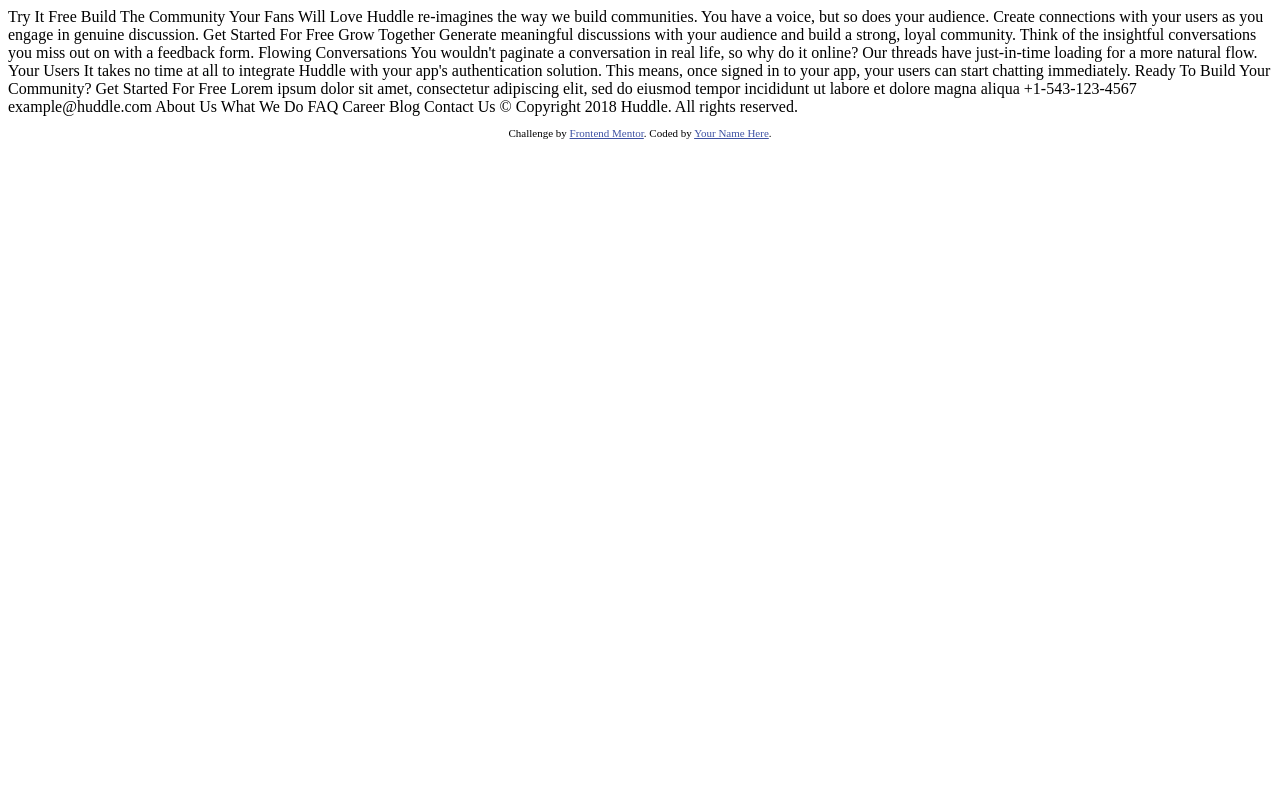
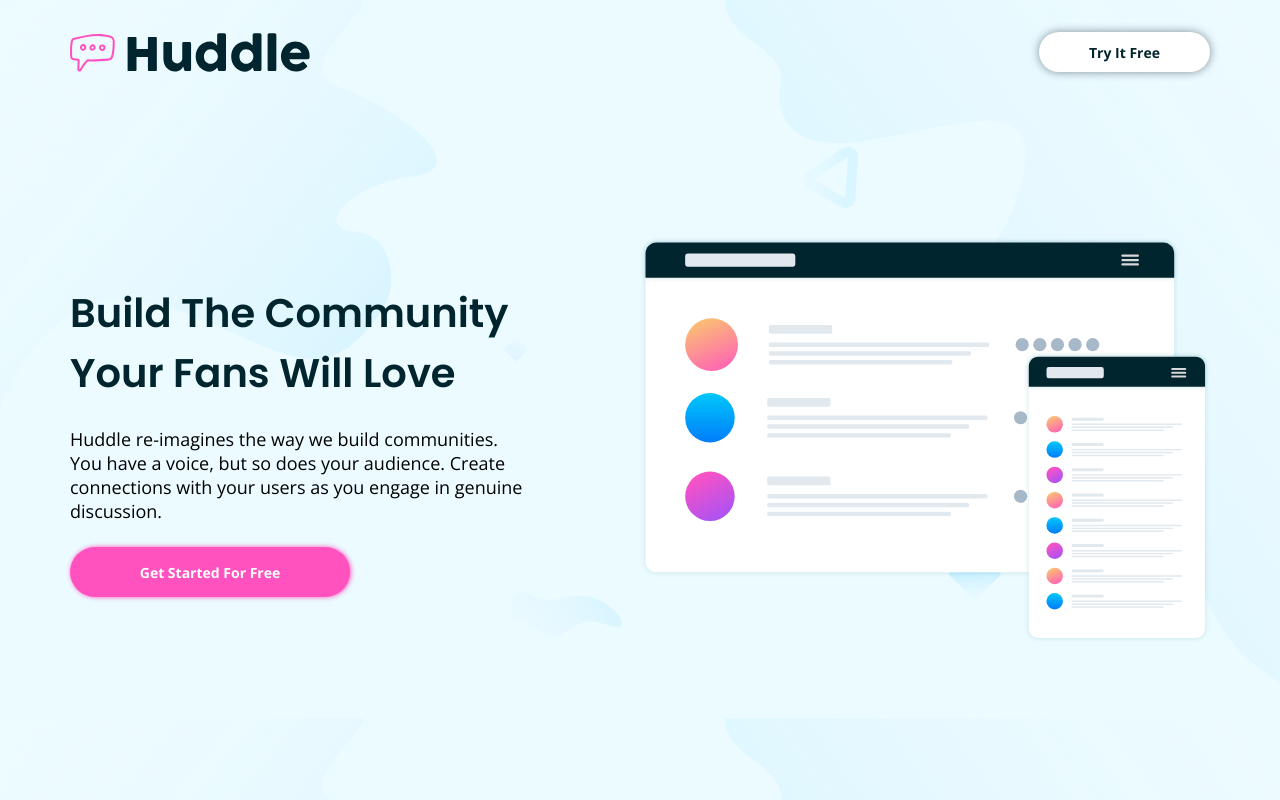
Before and after one commit to ahmedbaligh/huddle-landing, a plain HTML site: page index.html in a window 1280 px wide. Drawn offline with nearby package versions, Linux system fonts and the light colour scheme.

Commit message:
feat: Add app header and hero section

```diff
--- /dev/null
+++ b/css/styles.css
@@ -0,0 +1,149 @@
+/* Resets */
+*,
+*::before,
+*::after {
+  box-sizing: border-box;
+  margin: 0;
+  padding: 0;
+}
+
+/* img {
+  max-width: 100%;
+} */
+
+button {
+  border: none;
+  background-color: transparent;
+  font: inherit;
+  cursor: pointer;
+}
+
+/* Global Styles */
+body {
+  font-weight: 400;
+  font-size: 18px;
+  font-family: 'Open Sans', sans-serif;
+}
+
+h1,
+h2,
+h3 {
+  font-family: 'Poppins', sans-serif;
+  font-weight: 600;
+}
+
+.container {
+  padding-left: 70px;
+  padding-right: 70px;
+}
+
+/* App Header */
+.app-header {
+  position: absolute;
+  top: 0;
+  left: 0;
+  width: 100%;
+  display: flex;
+  justify-content: space-between;
+  align-items: center;
+  gap: 50px;
+  background-color: transparent;
+  padding-top: 32px;
+  padding-bottom: 32px;
+}
+
+.try-for-free {
+  color: hsl(192, 100%, 9%);
+  background-color: white;
+  font-size: 14px;
+  font-weight: 700;
+  padding: 5px 50px;
+  border-radius: 50px;
+  height: 40px;
+  box-shadow: 0px 0px 10px hsl(208, 11%, 55%);
+}
+
+/* Intro Section */
+.intro {
+  min-height: 100vh;
+  display: flex;
+  align-items: center;
+  justify-content: space-between;
+  gap: 10%;
+  padding-top: 140px;
+  padding-bottom: 60px;
+  background-image: url('/images/bg-hero-desktop.svg');
+  background-color: hsl(193, 100%, 96%);
+}
+
+.intro-info {
+  width: 40%;
+}
+
+h1 {
+  font-size: 40px;
+  color: hsl(192, 100%, 9%);
+}
+
+.product-description {
+  margin: 24px 0;
+}
+
+.intro-info .cta {
+  padding: 5px 50px;
+  height: 50px;
+  width: 280px;
+  border-radius: 50px;
+  background-color: hsl(322, 100%, 66%);
+  color: white;
+  font-size: 14px;
+  font-weight: 700;
+  box-shadow: 1px 0px 5px hsl(322, 100%, 66%);
+}
+
+.intro-info .cta:hover {
+  opacity: 0.6;
+}
+
+.intro-illustration {
+  width: 50%;
+}
+
+/* Responsive Styles */
+@media (max-width: 699px) {
+  .container {
+    padding-left: 30px;
+    padding-right: 30px;
+  }
+
+  .app-logo {
+    width: 100px;
+  }
+
+  .try-for-free {
+    padding: 3px 25px;
+    font-size: 12px;
+    height: 28px;
+  }
+
+  .intro {
+    flex-direction: column;
+    /* align-items: stretch; */
+    gap: 80px;
+  }
+
+  .intro > * {
+    width: 100%;
+  }
+
+  .intro-info {
+    display: flex;
+    flex-direction: column;
+    align-items: center;
+    text-align: center;
+  }
+
+  h1 {
+    font-size: 24px;
+  }
+}
--- a/index.html
+++ b/index.html
@@ -1,70 +1,45 @@
 <!DOCTYPE html>
 <html lang="en">
-<head>
-  <meta charset="UTF-8">
-  <meta name="viewport" content="width=device-width, initial-scale=1.0"> <!-- displays site properly based on user's device -->
+  <head>
+    <meta charset="UTF-8" />
+    <meta name="viewport" content="width=device-width, initial-scale=1.0" />
+    <link rel="icon" type="image/png" sizes="32x32" href="./images/favicon-32x32.png" />
 
-  <link rel="icon" type="image/png" sizes="32x32" href="./images/favicon-32x32.png">
+    <!-- Google Fonts -->
+    <link rel="preconnect" href="https://fonts.googleapis.com" />
+    <link rel="preconnect" href="https://fonts.gstatic.com" crossorigin />
+    <link
+      href="https://fonts.googleapis.com/css2?family=Open+Sans:wght@400;700&family=Poppins:wght@600&display=swap"
+      rel="stylesheet"
+    />
 
-  <title>Frontend Mentor | Huddle landing page with alternating feature blocks</title>
+    <link rel="stylesheet" href="css/styles.css" />
 
-  <!-- Feel free to remove these styles or customise in your own stylesheet 👍 -->
-  <style>
-    .attribution { font-size: 11px; text-align: center; }
-    .attribution a { color: hsl(228, 45%, 44%); }
-  </style>
-</head>
-<body>
+    <title>Huddle Landing Page</title>
+  </head>
 
-  Try It Free
+  <body>
+    <header class="app-header container">
+      <img class="app-logo" src="images/logo.svg" alt="Huddle Logo" />
 
-  Build The Community Your Fans Will Love
+      <button class="try-for-free" type="button">Try It Free</button>
+    </header>
 
-  Huddle re-imagines the way we build communities. You have a voice, but so does your audience.
-  Create connections with your users as you engage in genuine discussion.
+    <main>
+      <section class="intro container">
+        <div class="intro-info">
+          <h1>Build The Community Your Fans Will Love</h1>
 
-  Get Started For Free
+          <p class="product-description">
+            Huddle re-imagines the way we build communities. You have a voice, but so does your audience. Create
+            connections with your users as you engage in genuine discussion.
+          </p>
 
-  Grow Together
+          <button class="cta">Get Started For Free</button>
+        </div>
 
-  Generate meaningful discussions with your audience and build a strong, loyal community.
-  Think of the insightful conversations you miss out on with a feedback form.
-
-  Flowing Conversations
-
-  You wouldn't paginate a conversation in real life, so why do it online? Our threads
-  have just-in-time loading for a more natural flow.
-
-  Your Users
-
-  It takes no time at all to integrate Huddle with your app's authentication solution.
-  This means, once signed in to your app, your users can start chatting immediately.
-
-  Ready To Build Your Community?
-
-  Get Started For Free
-
-  Lorem ipsum dolor sit amet, consectetur adipiscing elit, sed do eiusmod tempor
-  incididunt ut labore et dolore magna aliqua
-
-  +1-543-123-4567
-  example@huddle.com
-
-  About Us
-  What We Do
-  FAQ
-
-  Career
-  Blog
-  Contact Us
-
-  &copy; Copyright 2018 Huddle. All rights reserved.
-
-  <footer>
-    <p class="attribution">
-      Challenge by <a href="https://www.frontendmentor.io?ref=challenge" target="_blank">Frontend Mentor</a>.
-      Coded by <a href="#">Your Name Here</a>.
-    </p>
-  </footer>
-</body>
+        <img class="intro-illustration" src="images/illustration-mockups.svg" alt="" />
+      </section>
+    </main>
+  </body>
 </html>
```
